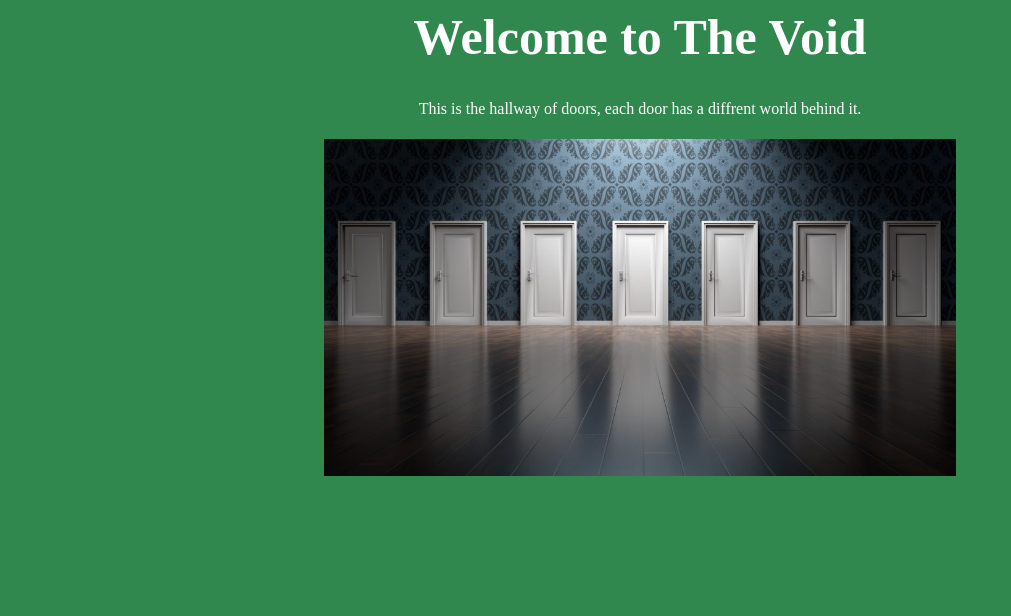
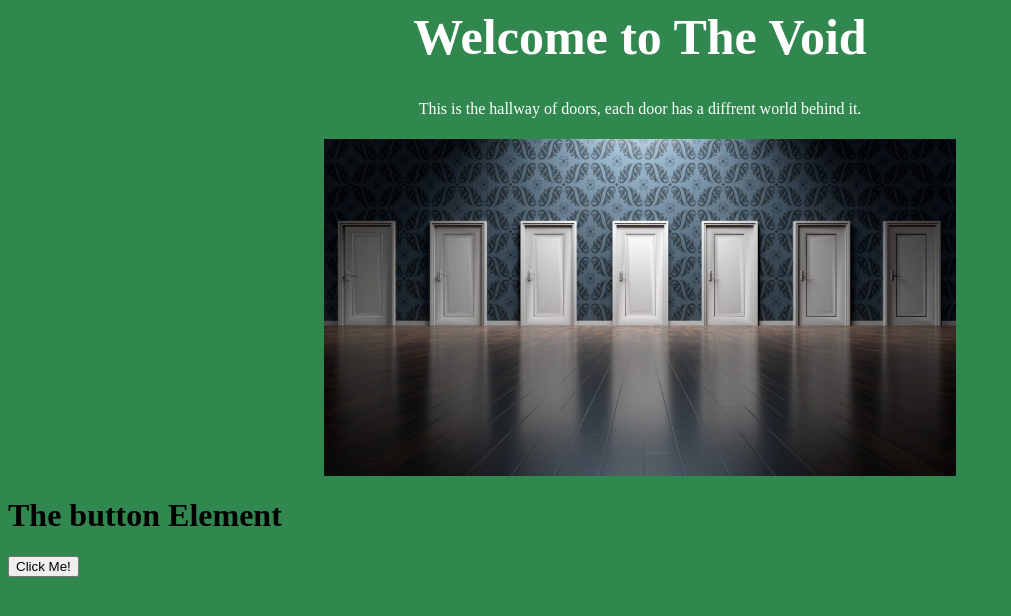
Before and after one commit to sukhrajb/Thedoors.github.io, a plain HTML site: page index.html in a window 1280 px wide. Shown: the whole page, without its empty margins (0-1011 px from the left). Drawn offline with Linux system fonts and the light colour scheme.

Commit message:
Update index.html

```diff
--- a/index.html
+++ b/index.html
@@ -26,6 +26,9 @@ img {
 </head>
 <body>
 <img src="interior-door-types-1024x546.jpg" alt="The Void" style="width:50%;">
+<h1>The button Element</h1>
+
+<button type="button" onclick="alert('Eastenders!')">Click Me!</button>
 
 		</body>
 	</html>
```
